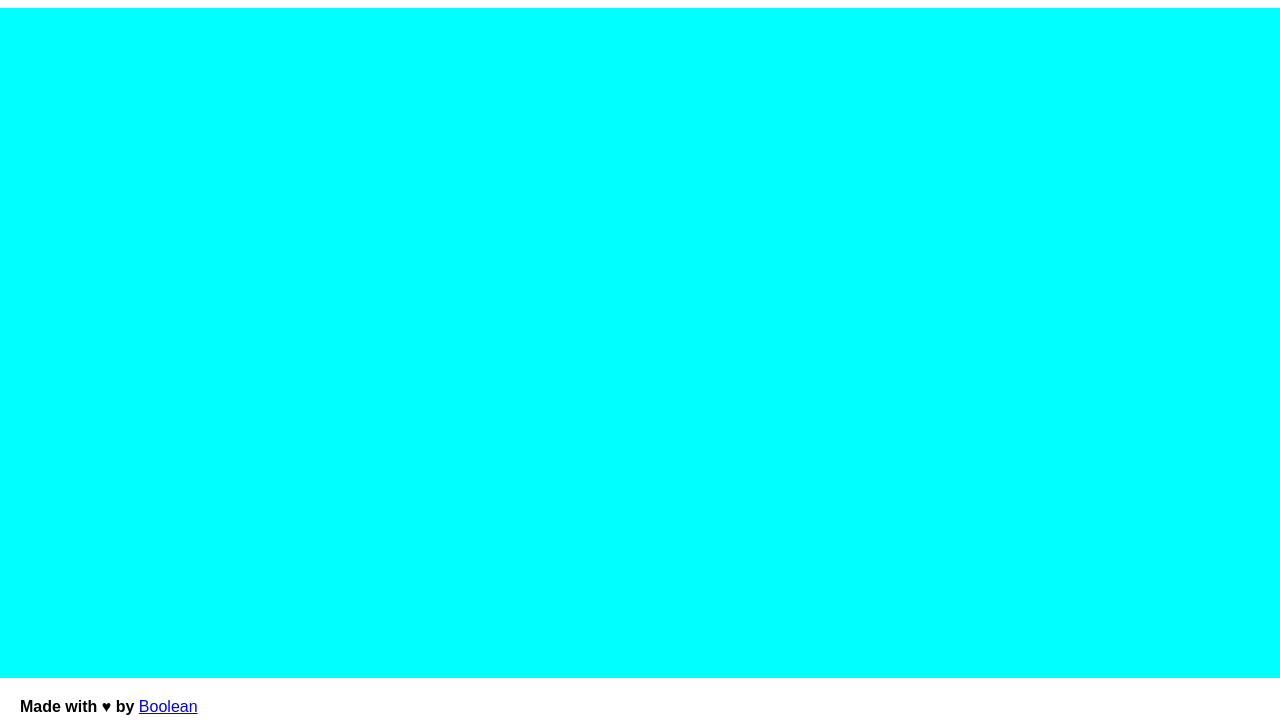
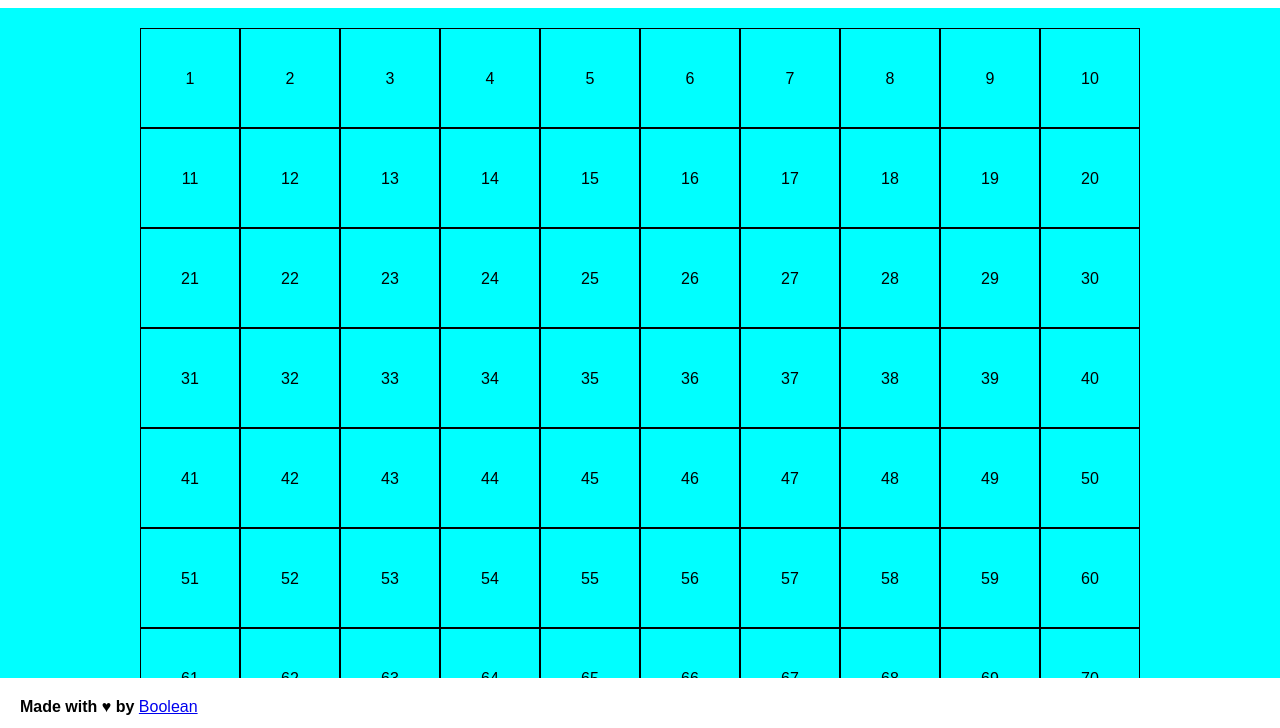
Before and after one commit to DomenicoScala/js-campominato-grid, a plain HTML site: page index.html in a window 1280 px wide. Both pictures are taken after a click on the button "Play". Shown: the part 72-800 px from the top of the page. Drawn offline with Linux system fonts and the light colour scheme.

Commit message:
FINE ESERCIZIO

```diff
--- a/css/style.css
+++ b/css/style.css
@@ -52,4 +52,27 @@ footer h4{
 
 main{
     height: calc(100vh - 130px);
+    padding: 20px;
+    overflow-y: auto;
 }
+
+
+.result-grid{
+    display: flex;
+    flex-wrap: wrap;
+}
+
+
+.cell{
+    border: 1px solid black;
+    width: 100px;
+    height: 100px;
+    line-height: 100px;
+    text-align: center;
+    color: black;
+}
+
+.cell.active{
+    background-color: goldenrod;
+    color: blue;
+}
--- a/js/scripts.js
+++ b/js/scripts.js
@@ -0,0 +1,18 @@
+const myButton = document.getElementById('special-button')
+
+myButton.addEventListener('click', function(){
+    console.log('myButton', myButton, typeof myButton)
+    const gridContainer = document.querySelector('.result-grid')
+
+    for(let i = 1; i <= 100; i++){
+        const cell = document.createElement('div')
+        cell.classList.add('cell')
+        cell.innerHTML += i
+        gridContainer.append(cell)
+
+        cell.addEventListener('click', function(){
+            cell.classList.toggle('active')
+            console.log(this)
+        })
+    }
+})
```
Also changed, not shown: index.html (line endings or trailing spaces).
